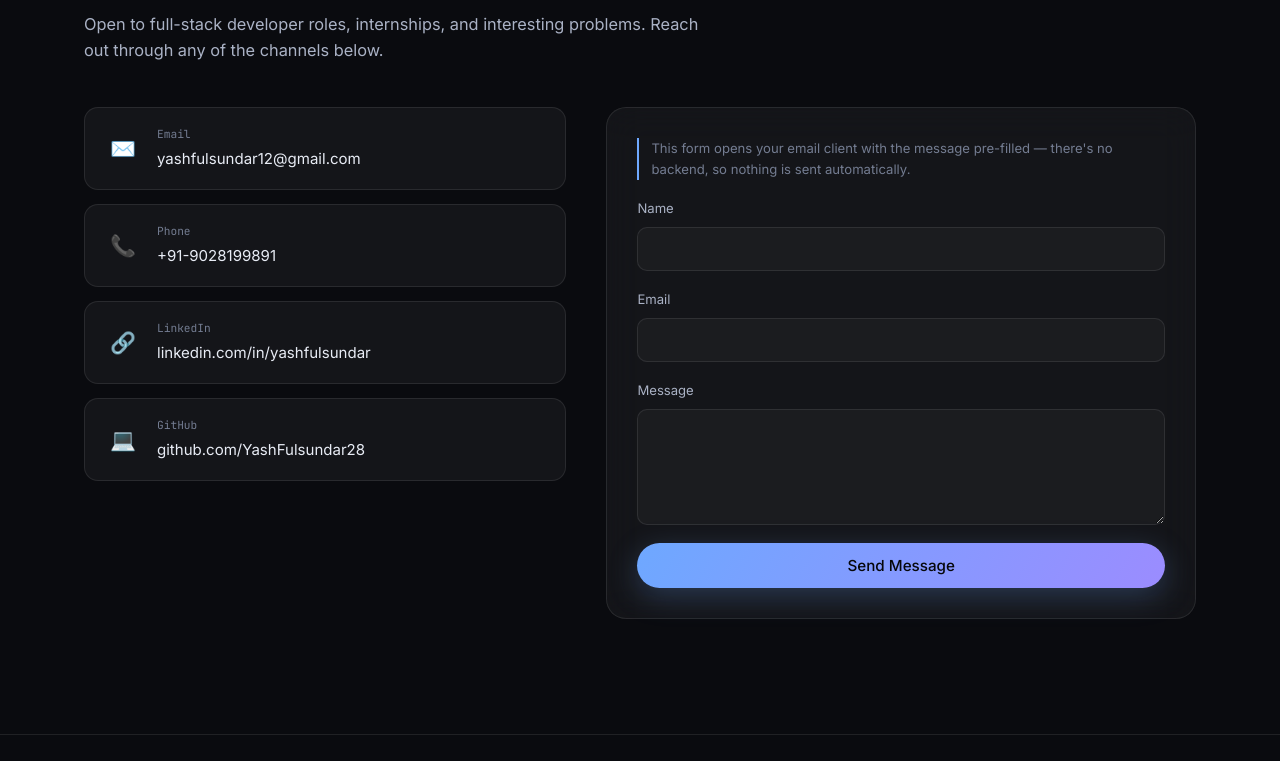
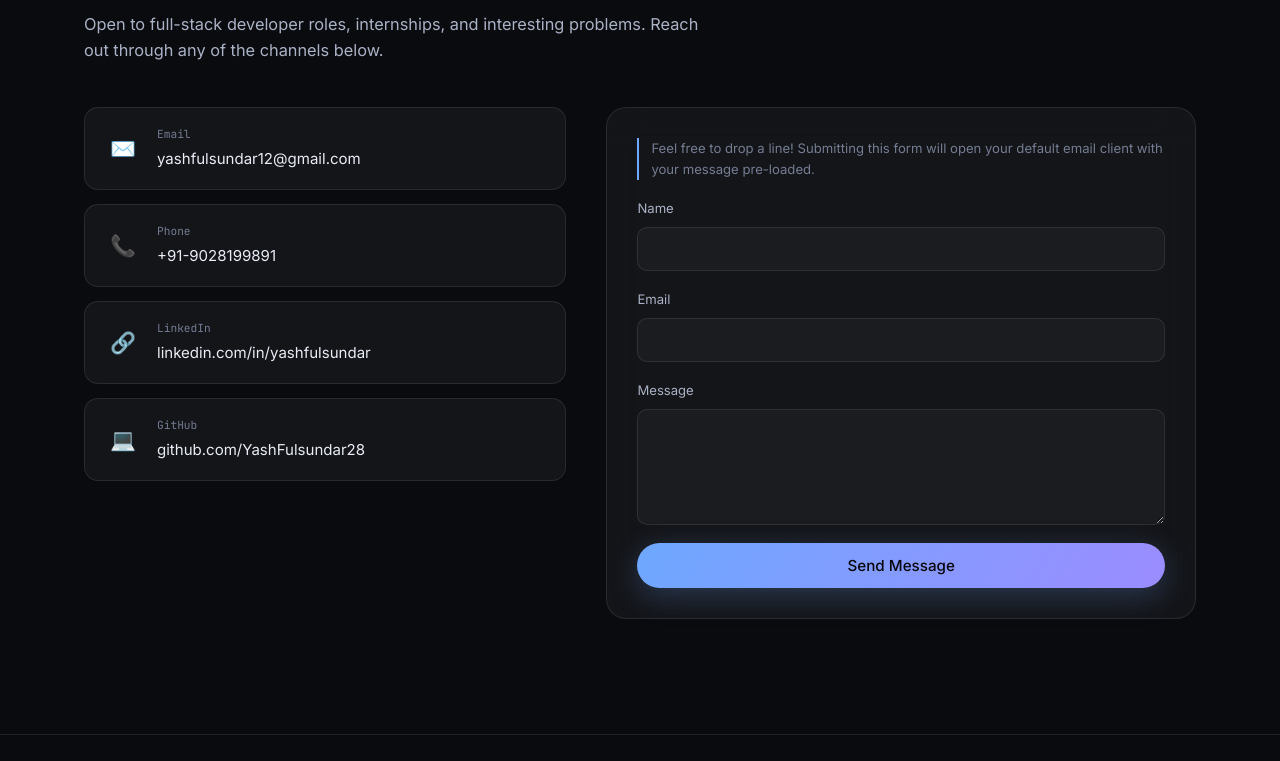
Before and after one commit to YashFulsundar28/Portfolio, a plain HTML site: page index.html in a window 1280 px wide. Shown: the part 5200-5961 px from the top of the page. Drawn offline with Linux system fonts and the light colour scheme.

Commit message:
Revise contact form instructions
Updated contact form note to clarify email submission process.

```diff
--- a/index.html
+++ b/index.html
@@ -407,8 +407,8 @@
 
         <form class="contact-form glass-card" id="contactForm" novalidate>
           <p class="contact-form__note">
-            This form opens your email client with the message pre-filled &mdash;
-            there's no backend, so nothing is sent automatically.
+            Feel free to drop a line! Submitting this form will open your default
+            email client with your message pre-loaded.
           </p>
 
           <div class="field">
```
